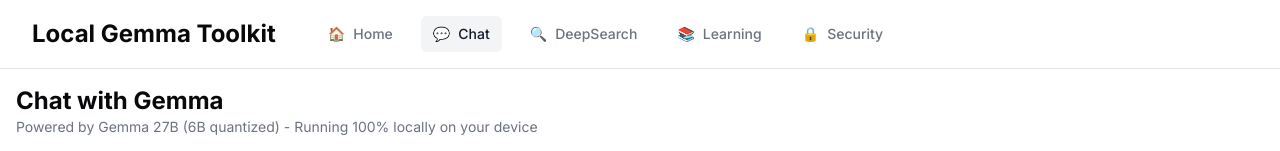
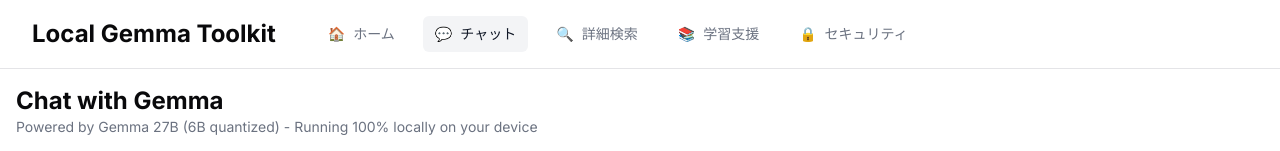
Before and after one commit to ZundamonnoVRChatkaisetu/local-gemma-toolkit, a Next.js app: page /chat in a window 1280 px wide. Shown: the top 151 px of the page. Built offline with nearby package versions, Linux system fonts and the light colour scheme.

Commit message:
UIを日本語に変更

```diff
--- a/src/components/layout/main-nav.tsx
+++ b/src/components/layout/main-nav.tsx
@@ -12,11 +12,11 @@
 }
 
 const navItems: NavItem[] = [
-  { label: 'Home', href: '/', icon: '🏠' },
-  { label: 'Chat', href: '/chat', icon: '💬' },
-  { label: 'DeepSearch', href: '/search', icon: '🔍' },
-  { label: 'Learning', href: '/learn', icon: '📚' },
-  { label: 'Security', href: '/security', icon: '🔒' },
+  { label: 'ホーム', href: '/', icon: '🏠' },
+  { label: 'チャット', href: '/chat', icon: '💬' },
+  { label: '詳細検索', href: '/search', icon: '🔍' },
+  { label: '学習支援', href: '/learn', icon: '📚' },
+  { label: 'セキュリティ', href: '/security', icon: '🔒' },
 ];
 
 export function MainNav() {
```
